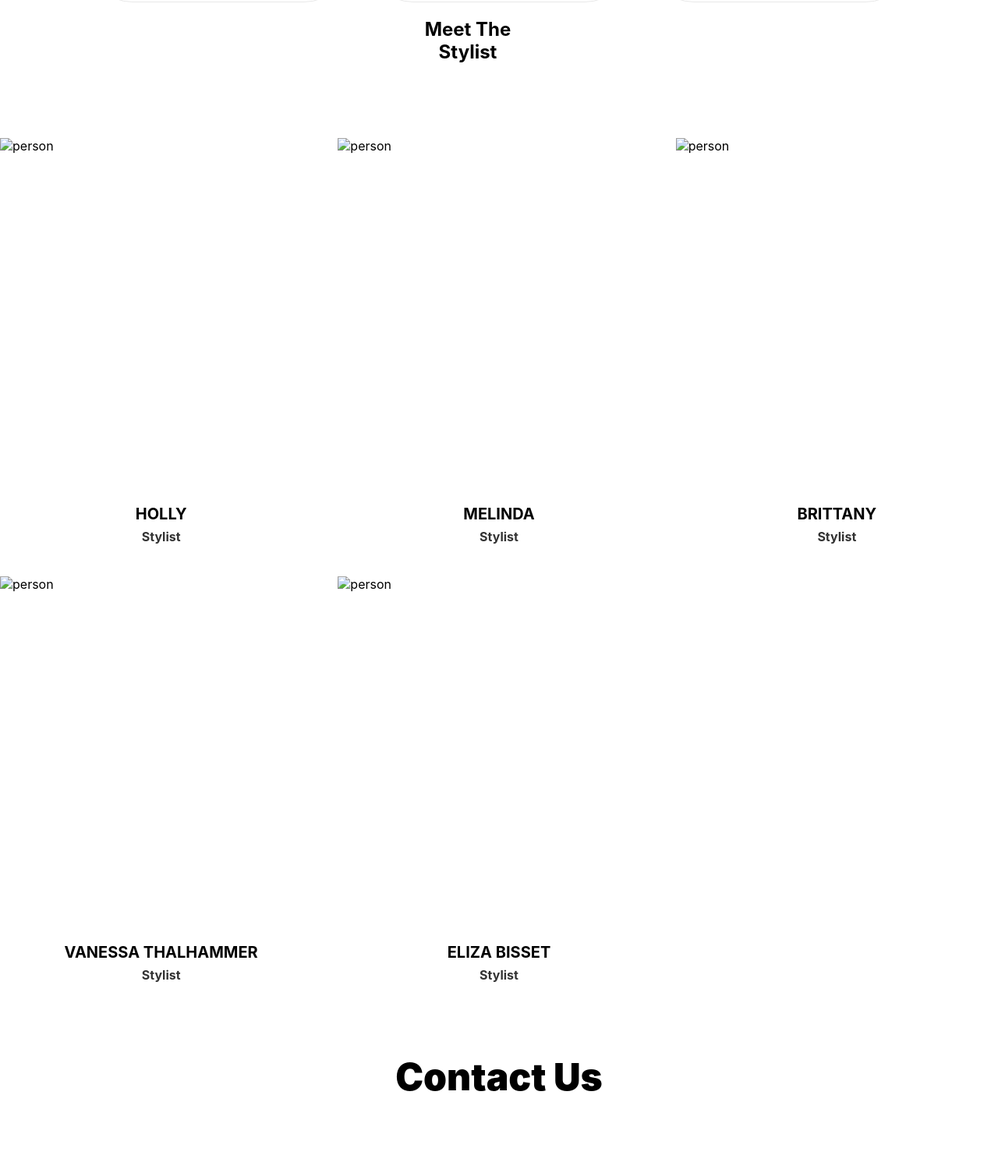
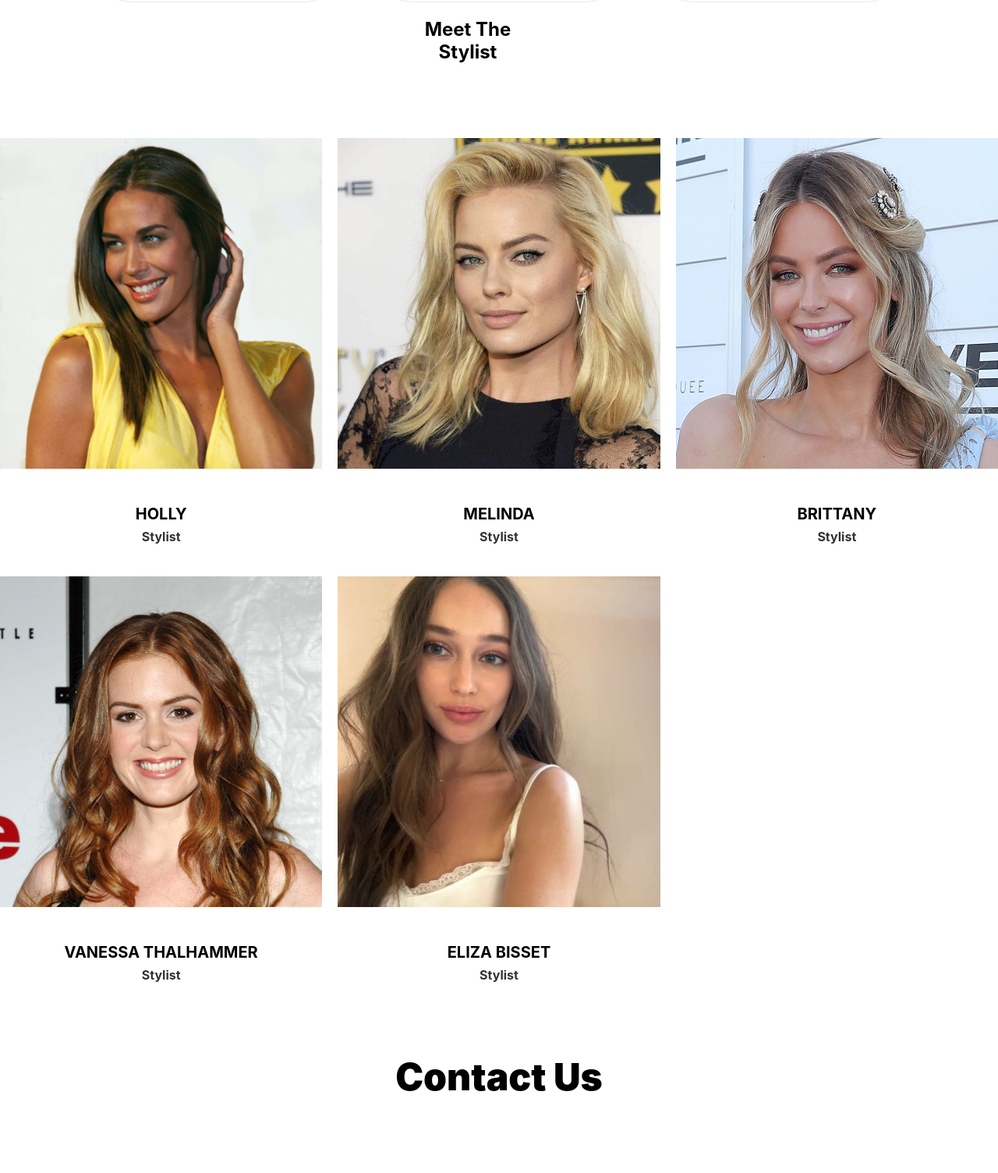
Before and after one commit to kiven2003/A3FIT1050, a plain HTML site: page index.html in a window 1280 px wide. Shown: the part 2114-3618 px from the top of the page at 78% size. Drawn offline with Linux system fonts and the light colour scheme; the site is published under a folder, as on GitHub Pages, so addresses that start at the root find nothing; a web font is replaced by a local one.

Commit message:
Update index.html

```diff
--- a/index.html
+++ b/index.html
@@ -259,10 +259,10 @@
                 <div class="cs-image-group">
                     <picture class="cs-picture">
                         <!--Mobile Image-->
-                        <source media="(max-width: 600px)" srcset="/img/stylist.jpg">
+                        <source media="(max-width: 600px)" srcset="img/stylist.jpg">
                         <!--Tablet and above Image-->
-                        <source media="(min-width: 601px)" srcset="/img/stylist.jpg">
-                        <img loading="lazy" decoding="async" src="/img/stylist.jpg" alt="person" width="305" height="440">
+                        <source media="(min-width: 601px)" srcset="img/stylist.jpg">
+                        <img loading="lazy" decoding="async" src="img/stylist.jpg" alt="person" width="305" height="440">
                     </picture>
                     <div class="cs-social">
                         <a href="" class="cs-link" aria-label="Facebook" target="_blank" rel="noopener">
@@ -285,10 +285,10 @@
                 <div class="cs-image-group">
                     <picture class="cs-picture">
                         <!--Mobile Image-->
-                        <source media="(max-width: 600px)" srcset="/img/stylist2.jpg">
+                        <source media="(max-width: 600px)" srcset="img/stylist2.jpg">
                         <!--Tablet and above Image-->
-                        <source media="(min-width: 601px)" srcset="/img/stylist2.jpg">
-                        <img loading="lazy" decoding="async" src="/img/stylist2.jpg" alt="person" width="305" height="440">
+                        <source media="(min-width: 601px)" srcset="img/stylist2.jpg">
+                        <img loading="lazy" decoding="async" src="img/stylist2.jpg" alt="person" width="305" height="440">
                     </picture>
                     <div class="cs-social">
                         <a href="" class="cs-link" aria-label="Facebook" target="_blank" rel="noopener">
@@ -311,10 +311,10 @@
                 <div class="cs-image-group">
                     <picture class="cs-picture">
                         <!--Mobile Image-->
-                        <source media="(max-width: 600px)" srcset="/img/stylist3.jpg">
+                        <source media="(max-width: 600px)" srcset="img/stylist3.jpg">
                         <!--Tablet and above Image-->
-                        <source media="(min-width: 601px)" srcset="/img/stylist3.jpg">
-                        <img loading="lazy" decoding="async" src="/img/stylist3.jpg" alt="person" width="305" height="440">
+                        <source media="(min-width: 601px)" srcset="img/stylist3.jpg">
+                        <img loading="lazy" decoding="async" src="img/stylist3.jpg" alt="person" width="305" height="440">
                     </picture>
                     <div class="cs-social">
                         <a href="" class="cs-link" aria-label="Facebook" target="_blank" rel="noopener">
@@ -337,10 +337,10 @@
                 <div class="cs-image-group">
                     <picture class="cs-picture">
                         <!--Mobile Image-->
-                        <source media="(max-width: 600px)" srcset="/img/stylist4.jpg">
+                        <source media="(max-width: 600px)" srcset="img/stylist4.jpg">
                         <!--Tablet and above Image-->
-                        <source media="(min-width: 601px)" srcset="/img/stylist4.jpg">
-                        <img loading="lazy" decoding="async" src="/img/stylist4.jpg" alt="person" width="305" height="440">
+                        <source media="(min-width: 601px)" srcset="img/stylist4.jpg">
+                        <img loading="lazy" decoding="async" src="img/stylist4.jpg" alt="person" width="305" height="440">
                     </picture>
                     <div class="cs-social">
                         <a href="" class="cs-link" aria-label="Facebook" target="_blank" rel="noopener">
@@ -363,10 +363,10 @@
                 <div class="cs-image-group">
                     <picture class="cs-picture">
                         <!--Mobile Image-->
-                        <source media="(max-width: 600px)" srcset="/img/stylist5.jpg">
+                        <source media="(max-width: 600px)" srcset="img/stylist5.jpg">
                         <!--Tablet and above Image-->
-                        <source media="(min-width: 601px)" srcset="/img/stylist5.jpg">
-                        <img loading="lazy" decoding="async" src="/img/stylist5.jpg" alt="person" width="305" height="440">
+                        <source media="(min-width: 601px)" srcset="img/stylist5.jpg">
+                        <img loading="lazy" decoding="async" src="img/stylist5.jpg" alt="person" width="305" height="440">
                     </picture>
                     <div class="cs-social">
                         <a href="" class="cs-link" aria-label="Facebook" target="_blank" rel="noopener">
@@ -458,9 +458,9 @@
           </ul>
           <!-- Picture -->
           <picture class="cs-picture">
-              <source media="(max-width: 600px)" srcset="/img/bellencomap.jpg">
-              <source media="(min-width: 601px)" srcset="/img/bellencomap.jpg">
-              <img class="cs-img" aria-hidden="true" loading="lazy" decoding="async" src="/img/bellencomap.jpg" alt="google map" width="462" height="438">
+              <source media="(max-width: 600px)" srcset="img/bellencomap.jpg">
+              <source media="(min-width: 601px)" srcset="img/bellencomap.jpg">
+              <img class="cs-img" aria-hidden="true" loading="lazy" decoding="async" src="img/bellencomap.jpg" alt="google map" width="462" height="438">
           </picture>
       </div>
   </div>
```
